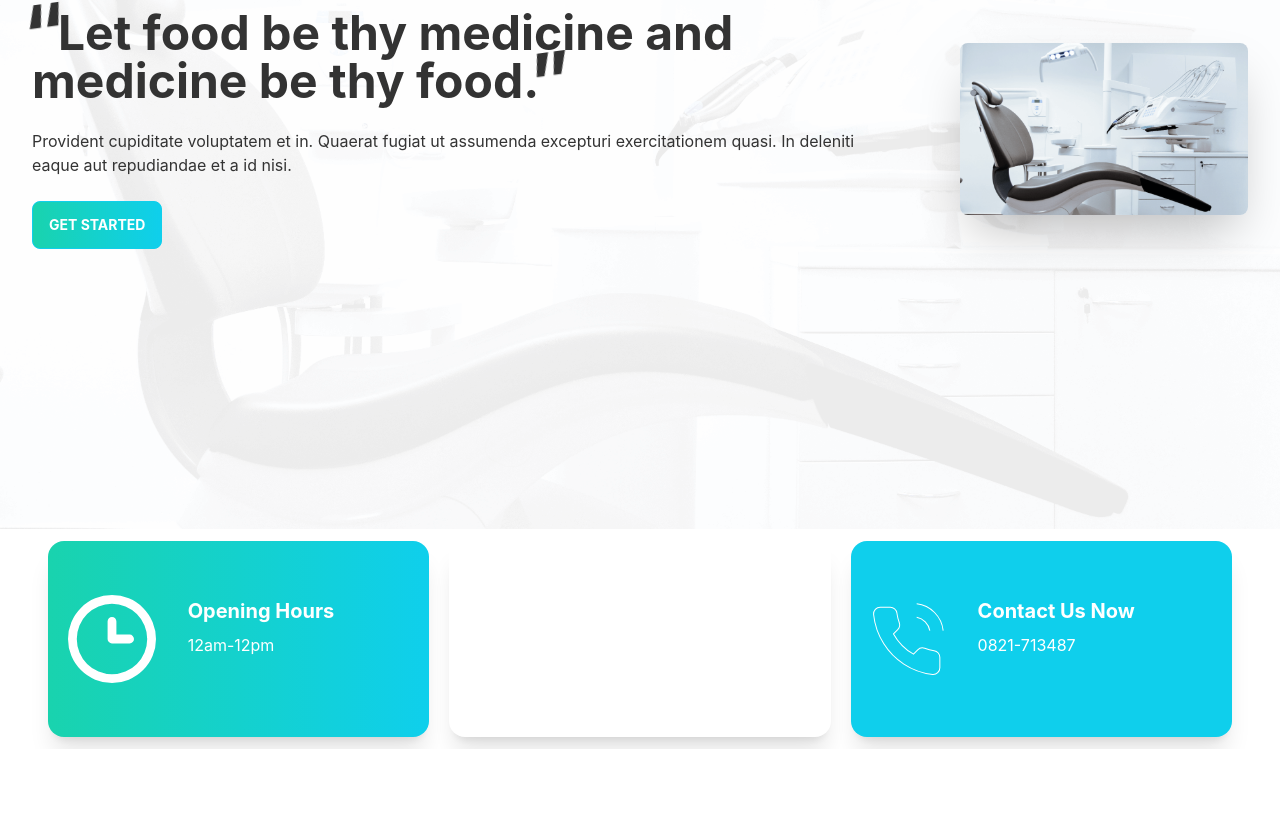
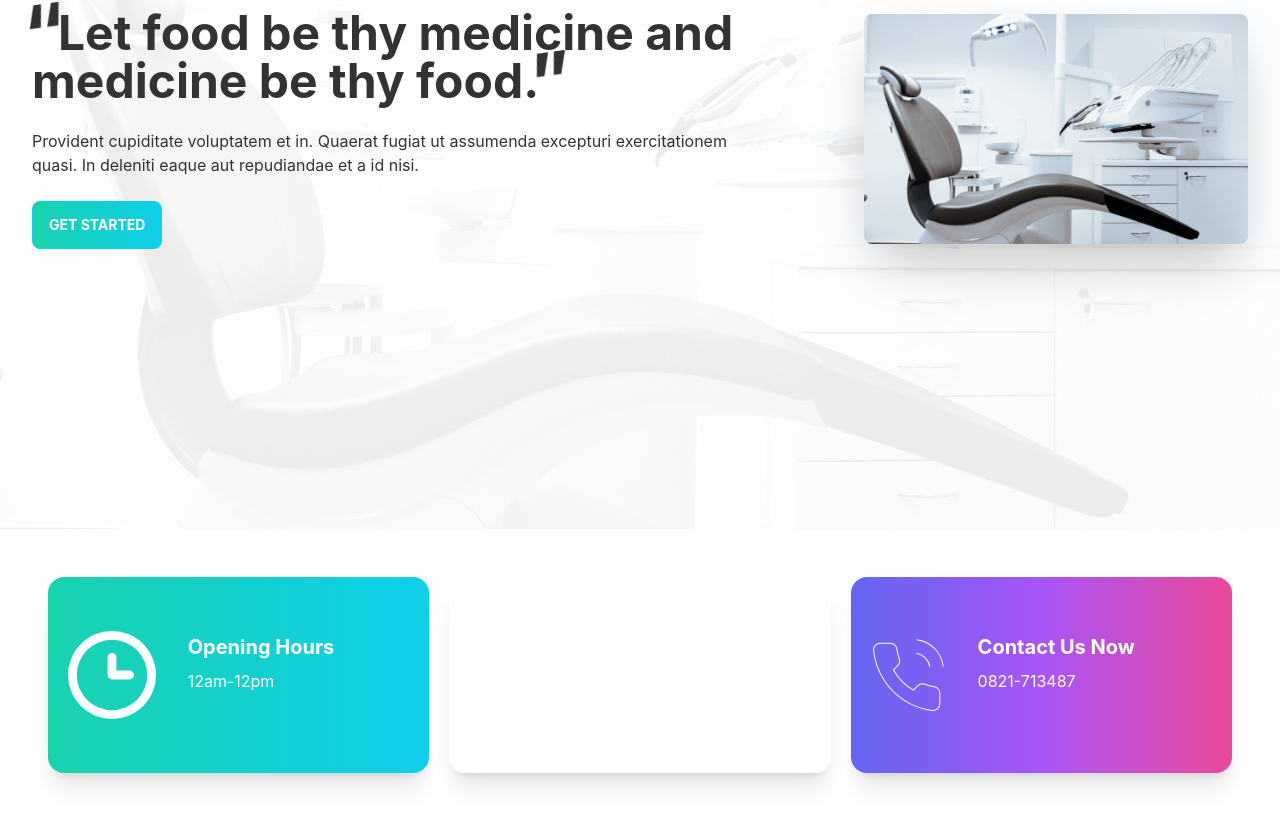
Before and after one commit to ImrulEmon/Meditrina-Client, a React (Create React App) app: page / in a window 1280 px wide. Shown: the part 335-1156 px from the top of the page. Before the commit the page ends 1084 px from the top, so only its background shows below. Built offline with nearby package versions, Linux system fonts and the light colour scheme.

Commit message:
nav,hero,info-responsive 2

```diff
--- a/src/Pages/Home/Banner.js
+++ b/src/Pages/Home/Banner.js
@@ -4,9 +4,9 @@ import "./Banner.css";
 
 const Banner = () => {
   return (
-    <div class="hero min-h-screen px-4 container hero-bg bg-no-repeat bg-cover bg-center bg-fixed">
+    <div class="hero min-h-screen px-4 hero-bg bg-no-repeat bg-cover bg-center bg-fixed">
     <div class="hero-content flex-col lg:flex-row-reverse">
-    <img src={chair} class="max-w-sm rounded-lg shadow-2xl w-72 object-contain" />
+    <img src={chair} class="max-w-sm rounded-lg shadow-2xl w-72 object-contain w-full h-full object-center lg:w-full lg:h-full" />
       <div>
         <h1 class="text-5xl font-bold">
           {" "}
--- a/src/Pages/Home/Info/Info.js
+++ b/src/Pages/Home/Info/Info.js
@@ -6,7 +6,7 @@ import phone from "../../../assets/icons/phone.svg";
 
 const Info = () => {
   return (
-    <div className="my-3 grid grid-cols-1 md:grid-cols-2 lg:grid-cols-3 gap-5 px-12">
+    <div className="my-12 grid grid-cols-1 md:grid-cols-2 lg:grid-cols-3 gap-5 px-12">
       <InfoCard
         cardTitle="Opening Hours"
         bgClass="bg-gradient-to-r from-secondary to-primary"
@@ -21,7 +21,7 @@ const Info = () => {
       ></InfoCard>
       <InfoCard
         cardTitle="Contact Us Now"
-        bgClass="bg-primary"
+        bgClass="bg-gradient-to-r from-indigo-500 via-purple-500 to-pink-500"
         img={phone}
         info=" 0821-713487"
       ></InfoCard>
```
